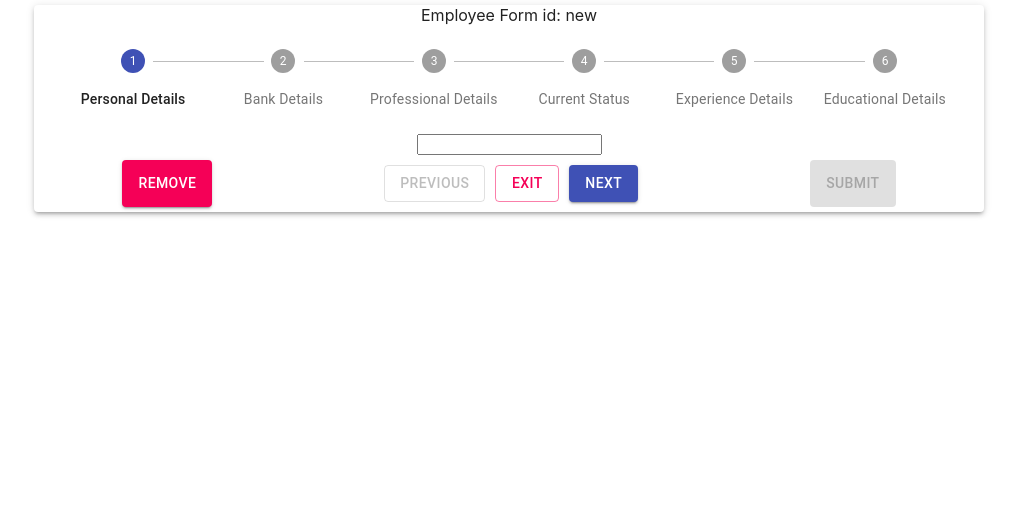
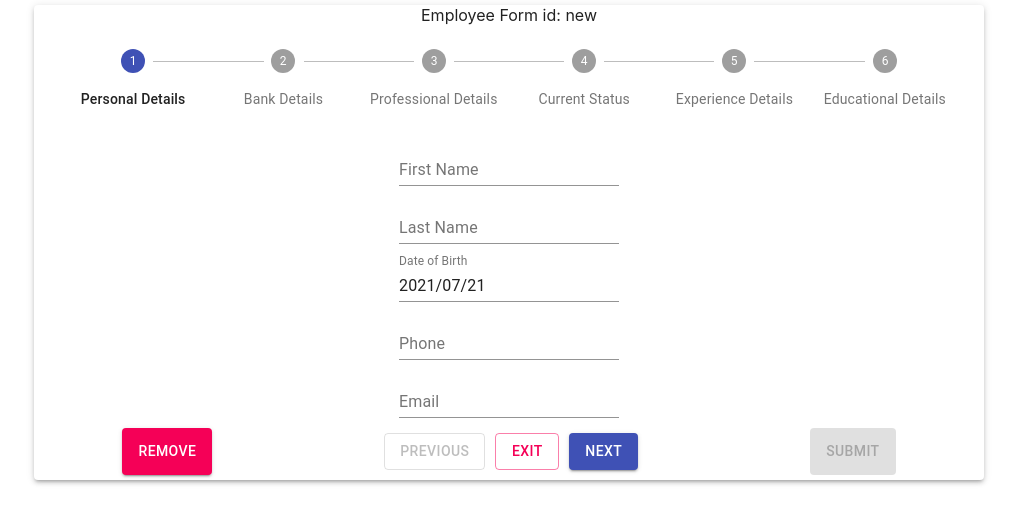
Before and after one commit to jay-patel-albiorix/employees-data-frontend, a React (Create React App) app: page /employee-form in a window 1280 px wide. Shown: the top 524 px of the page, without its empty margins (131-1148 px from the left). Built offline with nearby package versions, Linux system fonts and the light colour scheme.

Commit message:
form fields in progress

```diff
--- a/package.json
+++ b/package.json
@@ -3,12 +3,15 @@
   "version": "0.1.0",
   "private": true,
   "dependencies": {
+    "@date-io/moment": "^1.3.13",
     "@material-ui/core": "^4.12.2",
+    "@material-ui/pickers": "^3.3.10",
     "@testing-library/jest-dom": "^5.14.1",
     "@testing-library/react": "^11.2.7",
     "@testing-library/user-event": "^12.8.3",
     "axios": "^0.21.1",
     "lodash": "^4.17.21",
+    "moment": "^2.29.1",
     "react": "^17.0.2",
     "react-dom": "^17.0.2",
     "react-redux": "^7.2.4",
--- /dev/null
+++ b/src/components/DatePicker/FormField.js
@@ -0,0 +1,24 @@
+import React from 'react'
+
+import Box from '@material-ui/core/Box'
+import { DatePicker, MuiPickersUtilsProvider } from "@material-ui/pickers"
+import DateFnsUtils from '@date-io/moment'
+import FormHelperText from '@material-ui/core/FormHelperText'
+
+const FormField = ({input: {value, ...input}, meta: {touched, invalid, error}, dateFormat, ...props}) => {
+
+    return (
+        <MuiPickersUtilsProvider utils={DateFnsUtils}>
+            <DatePicker
+                error={touched && invalid}
+                helperText={touched && error}
+                format={dateFormat}
+                value={value || new Date()}
+                {...input}
+                {...props}
+            />
+        </MuiPickersUtilsProvider>
+    )
+}
+
+export default FormField
--- /dev/null
+++ b/src/components/TextField/FormField.js
@@ -0,0 +1,15 @@
+import React from 'react'
+import TextField from '@material-ui/core/TextField'
+
+const FormField = ({input, meta: {touched, invalid, error}, ...props}) => {
+    return (
+        <TextField
+            error={touched && invalid}
+            helperText={touched && error}
+            {...input}
+            {...props}
+        />
+    )
+}
+
+export default FormField
--- a/src/containers/EmployeeForm/PersonalDetails.js
+++ b/src/containers/EmployeeForm/PersonalDetails.js
@@ -1,21 +1,64 @@
 import React from 'react'
 import { reduxForm, Field } from 'redux-form'
+import moment from 'moment'
 
 import { makeStyles } from '@material-ui/core/styles'
 import Box from '@material-ui/core/Box'
 import Button from '@material-ui/core/Button'
 
+import syncValidate from './syncValidate'
 import ActionButtons from './ActionButtons'
+import RenderTextField from '../../components/TextField/FormField'
+import RenderDatePicker from '../../components/DatePicker/FormField'
 
+const useStyles = makeStyles({
+    fieldContainer: {
+        display: "flex",
+        flexDirection: "column",
+        alignItems: "center",
+    },
+    spaced: {
+        margin: 5,
+    }
+})
 
 const PersonalDetails = ({ handleSubmit, activeStep, handlePrev, handleExit }) => {
-
+    const classes = useStyles()
     return (
         <form onSubmit={handleSubmit}>
-            <Box>
+            <Box className={classes.fieldContainer}>
                 <Field
                     name="personal_details.first_name"
-                    component="input"
+                    component={RenderTextField}
+                    className={classes.spaced}
+                    label="First Name"
+                />
+                <Field
+                    name="personal_details.last_name"
+                    component={RenderTextField}
+                    className={classes.spaced}
+                    label="Last Name"
+                />
+                <Field
+                    name="personal_details.date_of_birth"
+                    component={RenderDatePicker}
+                    normalize={value => moment(value).format()}
+                    className={classes.spaced}
+                    label="Date of Birth"
+                    dateFormat="YYYY/MM/DD"
+                    disableFuture={true}
+                />
+                <Field
+                    name="personal_details.phone"
+                    component={RenderTextField}
+                    className={classes.spaced}
+                    label="Phone"
+                />
+                <Field
+                    name="personal_details.email"
+                    component={RenderTextField}
+                    className={classes.spaced}
+                    label="Email"
                 />
             </Box>
             <ActionButtons
@@ -28,4 +71,6 @@ const PersonalDetails = ({ handleSubmit, activeStep, handlePrev, handleExit }) =
     )
 }
 
-export default reduxForm({})(PersonalDetails)
+export default reduxForm({
+    validate: syncValidate,
+})(PersonalDetails)
--- /dev/null
+++ b/src/containers/EmployeeForm/syncValidate.js
@@ -0,0 +1,43 @@
+import _get from 'lodash/get'
+import _isEmpty from 'lodash/isEmpty'
+import { isDate } from 'moment'
+
+export const syncValidate = (values, ) => {
+    const errors = {}
+
+    // errors["_error"] = "Global Error"
+
+    const personalDetailsErrors = {}
+    if(!_get(values, "personal_details.first_name")) {
+        personalDetailsErrors["first_name"] = "Required"
+    }
+    if(!_get(values, "personal_details.last_name")) {
+        personalDetailsErrors["last_name"] = "Required"
+    }
+    if(!_get(values, "personal_details.date_of_birth")) {
+        personalDetailsErrors["date_of_birth"] = "Required"
+    }
+    // else if(!isDate(new Date("abc"))) {
+    //     personalDetailsErrors["date_of_birth"] = "Invalid"
+    // }
+
+    if(!_get(values, "personal_details.phone")) {
+        personalDetailsErrors["phone"] = "Required"
+    } else if(!/^\d{10}$/.test(_get(values, "personal_details.phone"))) {
+        personalDetailsErrors["phone"] = "Invalid"
+    }
+    if(!_get(values, "personal_details.email")) {
+        personalDetailsErrors["email"] = "Required"
+    } else if(!/^[a-zA-Z0-9.!#$%&'*+/=?^_`{|}~-]+@[a-zA-Z0-9-]+(?:\.[a-zA-Z0-9-]+)*$/.test(_get(values, "personal_details.email"))) {
+        personalDetailsErrors["email"] = "Invalid"
+    }
+
+    if(!_isEmpty(personalDetailsErrors)) {
+        errors["personal_details"] = personalDetailsErrors
+    }
+
+    console.log("sync errors", errors)
+    return errors
+}
+
+export default syncValidate
```
